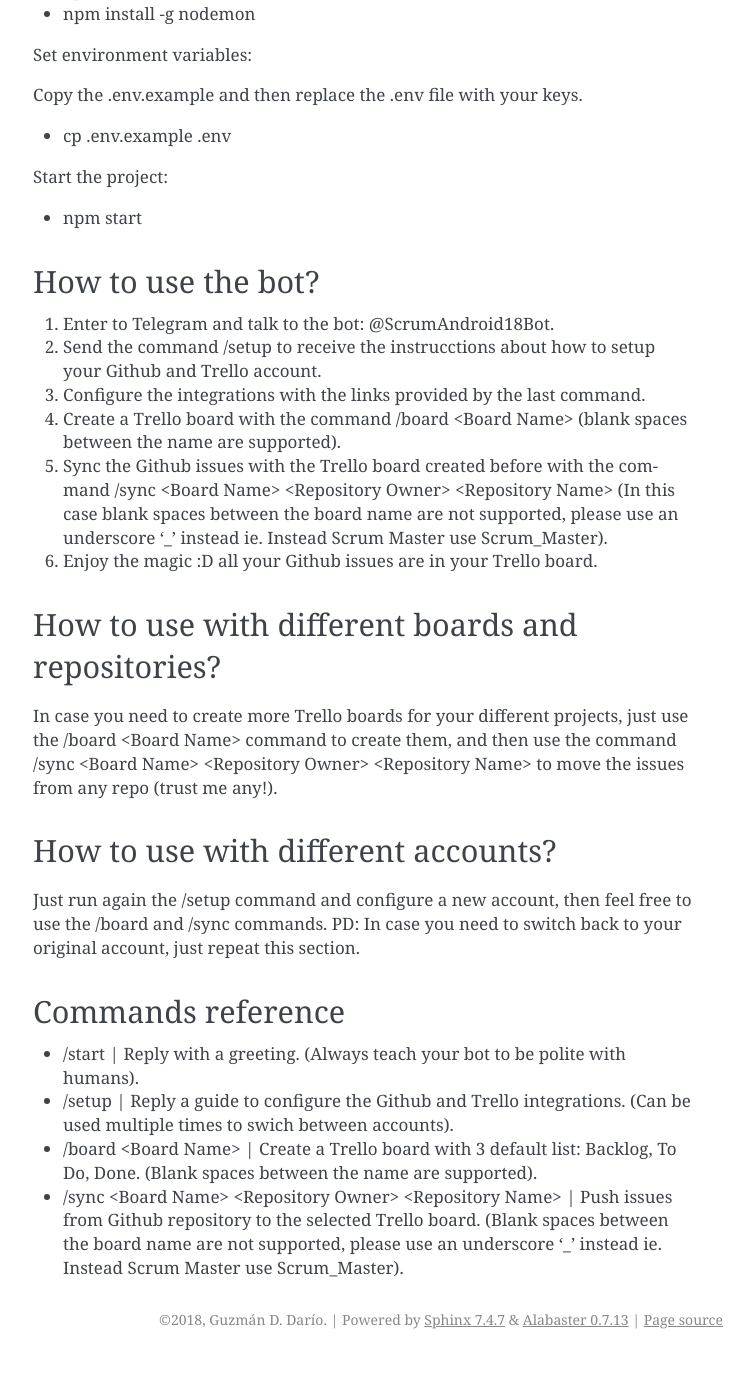
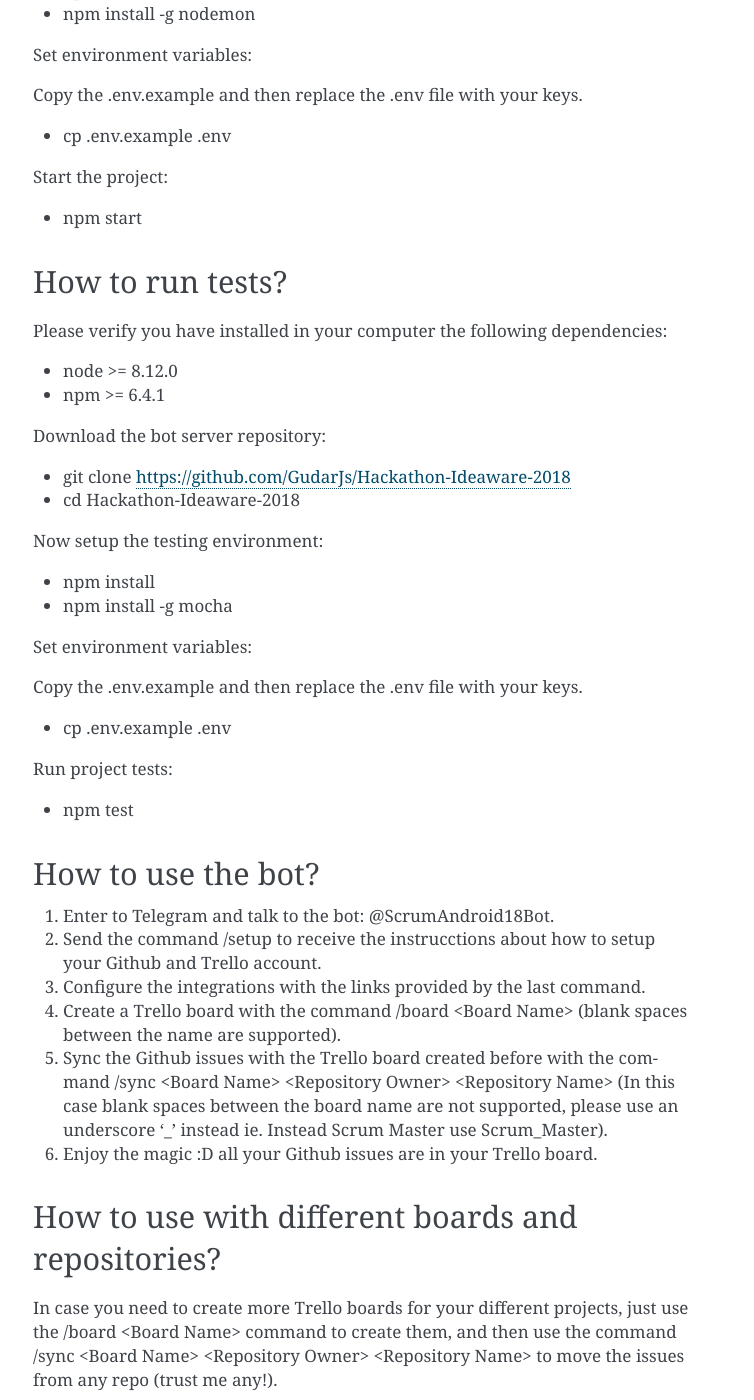
Before and after one commit to GudarJs/Hackathon-Ideaware-2018, a Sphinx documentation site: the page built from docs/index.rst, in a window 1280 px wide and 1400 px high, scrolled down 1032 px. Shown: the whole window, without its empty margins (387-1141 px from the left). Built offline with Sphinx 7.4.7, drawn with Linux system fonts in a browser that asks for light colours; before the commit the page ends 2391 px from its top, so only the background shows below that.

Commit message:
Add testing instruction in docs

```diff
--- a/docs/index.rst
+++ b/docs/index.rst
@@ -56,6 +56,34 @@
 
 - npm start
 
+How to run tests?
+------------------
+
+Please verify you have installed in your computer the following dependencies:
+
+- node >= 8.12.0
+- npm >= 6.4.1
+
+Download the bot server repository:
+
+- git clone https://github.com/GudarJs/Hackathon-Ideaware-2018
+- cd Hackathon-Ideaware-2018
+
+Now setup the testing environment:
+
+- npm install
+- npm install -g mocha
+
+Set environment variables:
+
+Copy the .env.example and then replace the .env file with your keys.
+
+- cp .env.example .env
+
+Run project tests:
+
+- npm test
+
 How to use the bot?
 ---------------------
 
```
Also changed, not shown: 1 other file.
